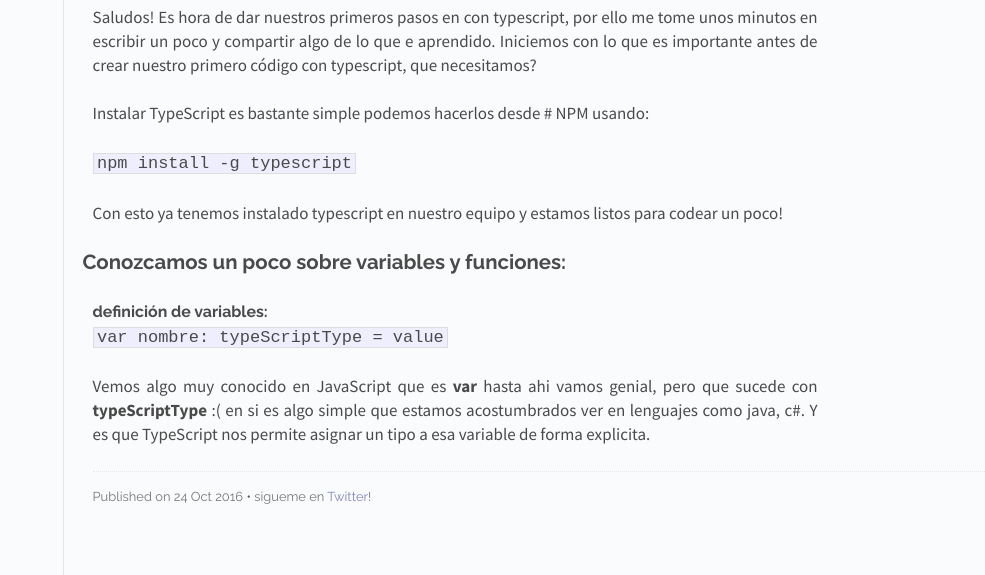
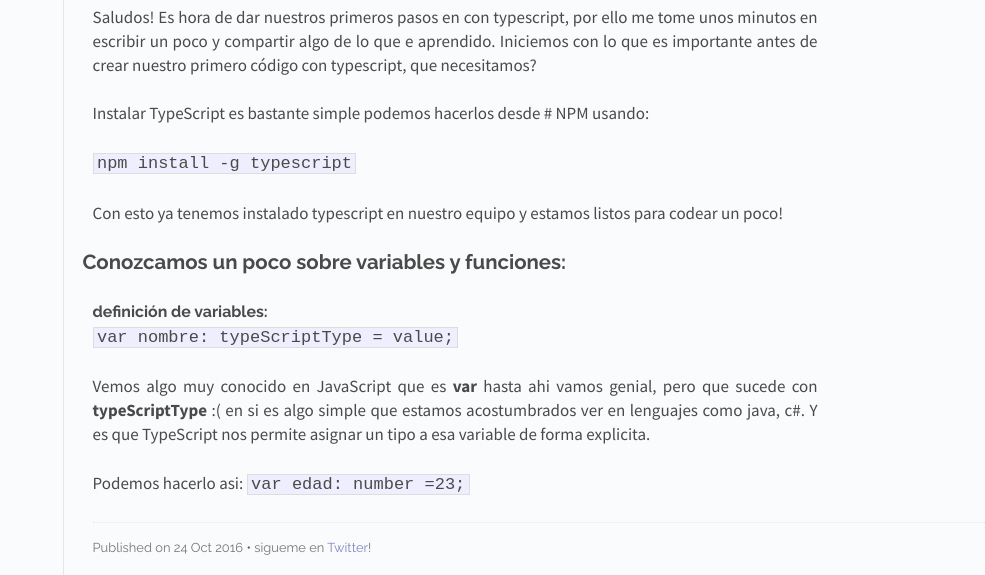
Before and after one commit to EnriqueV/Enriquev.github.io, a Jekyll site: the page built from _posts/2016-10-24-test.markdown, in a window 1280 px wide. Shown: the part 743-1318 px from the top of the page, without its empty margins (295-1280 px from the left). Built offline with Jekyll 4.4.1, drawn with Linux system fonts in a browser that asks for light colours; Markdown is read by kramdown in place of the engine named in the settings.

Commit message:
Updated Test

```diff
--- a/_posts/2016-10-24-test.markdown
+++ b/_posts/2016-10-24-test.markdown
@@ -26,6 +26,9 @@ Con esto ya tenemos instalado typescript en nuestro equipo y estamos listos para
 ## Conozcamos un poco sobre  variables y funciones:
 
 ### definición de variables:
-`var nombre: typeScriptType = value`
+`var nombre: typeScriptType = value;`
 
 Vemos algo muy conocido en JavaScript que es  **var** hasta ahi vamos genial, pero que sucede con **typeScriptType** :( en si es algo simple que estamos acostumbrados ver en lenguajes como java, c#. Y es que TypeScript nos permite asignar un tipo a esa variable de forma explicita.
+
+Podemos hacerlo asi:
+`var edad: number =23;`
```
